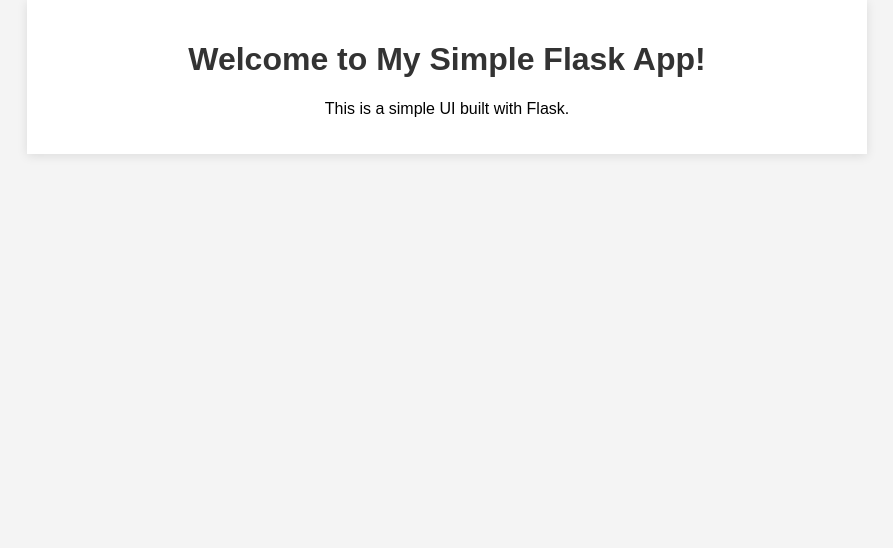
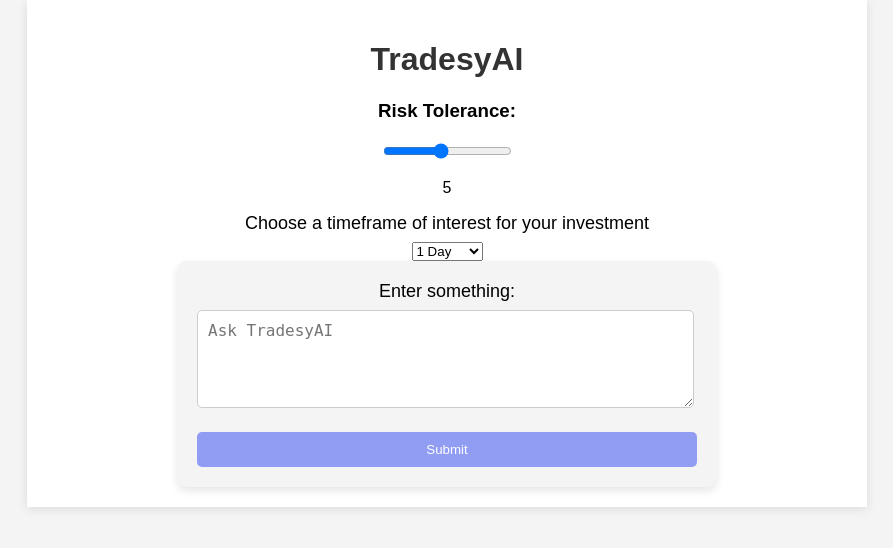
Before and after one commit to srijitaghoshal/DSCI_ML_Project, a Flask app: page / in a window 1280 px wide. Shown: the top 548 px of the page, without its empty margins (193-1086 px from the left). Run offline with Flask 3, Linux system fonts and the light colour scheme.

Commit message:
Chatgpt chatbot in place

```diff
--- a/app.py
+++ b/app.py
@@ -1,12 +1,76 @@
-from flask import Flask, render_template
+from flask import Flask, render_template, request
+import os
+import openai
+from dotenv import load_dotenv, find_dotenv
 
 # Initialize the Flask application
 app = Flask(__name__)
 
+# Load environment variables from .env file
+load_dotenv(find_dotenv())  # This loads variables from .env file into environment
+
+# Set OpenAI API key
+openai.api_key = os.getenv('OPENAI_API_KEY')
+
+# Define a list to store conversation context
+messages = []  # This will hold the conversation context for ChatGPT
+
+# Function to add messages to the context
+def add_to_context(message, role):
+    """
+    Add a message to the conversation context.
+    Args:
+        message (str): The content of the message.
+        role (str): The role of the sender ('user', 'assistant', or 'system').
+    """
+    if role not in ['user', 'assistant', 'system']:
+        raise ValueError("Role must be 'user', 'assistant', or 'system'.")
+
+    messages.append({'role': role, 'content': message})
+
+# Function to get a response from OpenAI's GPT model
+def get_completion_from_messages(messages, model="gpt-4", temperature=0.7):
+    """
+    Get a completion (response) from OpenAI's GPT model based on the conversation context.
+    Args:
+        messages (list): List of message dictionaries to be sent to the model.
+        model (str): The model to use, such as "gpt-3.5-turbo".
+        temperature (float): Controls randomness in the output.
+    Returns:
+        str: The response content from the model.
+    """
+    try:
+        response = openai.chat.completions.create(
+            model=model,
+            messages=messages,
+            temperature=temperature
+        )
+        return response.choices[0].message.content
+    except Exception as e:
+        return f"Error: {str(e)}"
+
 # Define the route for the home page
-@app.route('/')
+@app.route('/', methods=['GET', 'POST'])
 def home():
-    return render_template('index.html')
+    chat_response = None  # Default response if none is received
+    if request.method == 'POST':
+        # Get the user input and slider value
+        user_input = request.form.get('user_input')
+        risk_tolerance = request.form.get('risk_tolerance', 5)  # Default to 5 if not provided
 
+        # Add user input and risk tolerance to context (if necessary)
+        if user_input:
+            add_to_context(f"Risk Tolerance: {risk_tolerance}", "system")  # Add risk tolerance to context (optional)
+            add_to_context(user_input, "user")
+
+            # Get response from OpenAI's GPT model based on the conversation context
+            chat_response = get_completion_from_messages(messages, model="gpt-4")
+
+            # Add the model's response to the context
+            add_to_context(chat_response, "assistant")
+
+    return render_template('index.html', chat_response=chat_response)
+
+# Run the Flask app
 if __name__ == '__main__':
     app.run(debug=True)
--- a/static/style.css
+++ b/static/style.css
@@ -17,3 +17,43 @@ body {
 h1 {
     color: #333;
 }
+
+form {
+    width: 100%;
+    max-width: 500px;
+    margin: 0 auto;
+    padding: 20px;
+    background-color: #f4f4f4;
+    border-radius: 10px;
+    box-shadow: 0 4px 8px rgba(0, 0, 0, 0.1);
+}
+
+textarea {
+    width: 95%;
+    padding: 10px;
+    font-size: 16px;
+    margin-bottom: 20px;
+    margin-right: 5px;
+    border-radius: 5px;
+    border: 1px solid #ccc;
+}
+
+button {
+    padding: 10px 20px;
+    background-color: #909df3;
+    color: white;
+    border: none;
+    border-radius: 5px;
+    cursor: pointer;
+    width: 100%;
+}
+
+button:hover {
+    background-color: #4548a0;
+}
+
+label {
+    font-size: 18px;
+    margin-bottom: 8px;
+    display: block;
+}
--- a/templates/index.html
+++ b/templates/index.html
@@ -1,15 +1,61 @@
 <!DOCTYPE html>
 <html lang="en">
+
 <head>
     <meta charset="UTF-8">
     <meta name="viewport" content="width=device-width, initial-scale=1.0">
-    <title>Flask App</title>
+    <title>TradesyAI</title>
     <link rel="stylesheet" href="{{ url_for('static', filename='style.css') }}">
 </head>
+
 <body>
     <div class="container">
-        <h1>Welcome to My Simple Flask App!</h1>
-        <p>This is a simple UI built with Flask.</p>
+        <h1>TradesyAI</h1>
+        <div class="inputsliders" <div class="slidecontainer">
+            <h3>Risk Tolerance: </h3>
+            <input type="range" min="1" max="10" value="5" class="slider" id="sldr" name="risk_tolerance">
+            <p><span id="sliderValue">5</span></p>
+        </div>
+        <div class="lengthofinvestment">
+            <label for="investmentlength">Choose a timeframe of interest for your investment</label>
+            <select name="length" id="lenth">
+                <option value="day">1 Day</option>
+                <option value="week">1 Week</option>
+                <option value="1mos">1 Month</option>
+                <option value="6mos">6 Month</option>
+            </select>
+        </div>
+
+
+        <div class="chatbot">
+            <!-- The Form -->
+            <form method="POST">
+                <label for="chatbox">Enter something:</label>
+                <textarea id="chatbox" name="user_input" placeholder="Ask TradesyAI" rows="4" cols="50"></textarea>
+                <input type="hidden" id="risk_tolerance_value" name="risk_tolerance" value="5">
+                <!-- Hidden input for slider value -->
+                <button type="submit">Submit</button>
+            </form>
+
+            {% if chat_response %}
+            <h2>ChatGPT's Response:</h2>
+            <p>{{ chat_response }}</p>
+            {% endif %}
+        </div>
     </div>
+
+    <script>
+        // Get slider and value display elements
+        const slider = document.getElementById('sldr');
+        const sliderValue = document.getElementById('sliderValue');
+        const riskToleranceInput = document.getElementById('risk_tolerance_value');
+
+        // Update the displayed value as the slider moves
+        slider.addEventListener('input', function () {
+            sliderValue.textContent = slider.value;
+            riskToleranceInput.value = slider.value;  // Update the hidden input value
+        });
+    </script>
 </body>
+
 </html>
```
Also changed, not shown: 1 other file.
